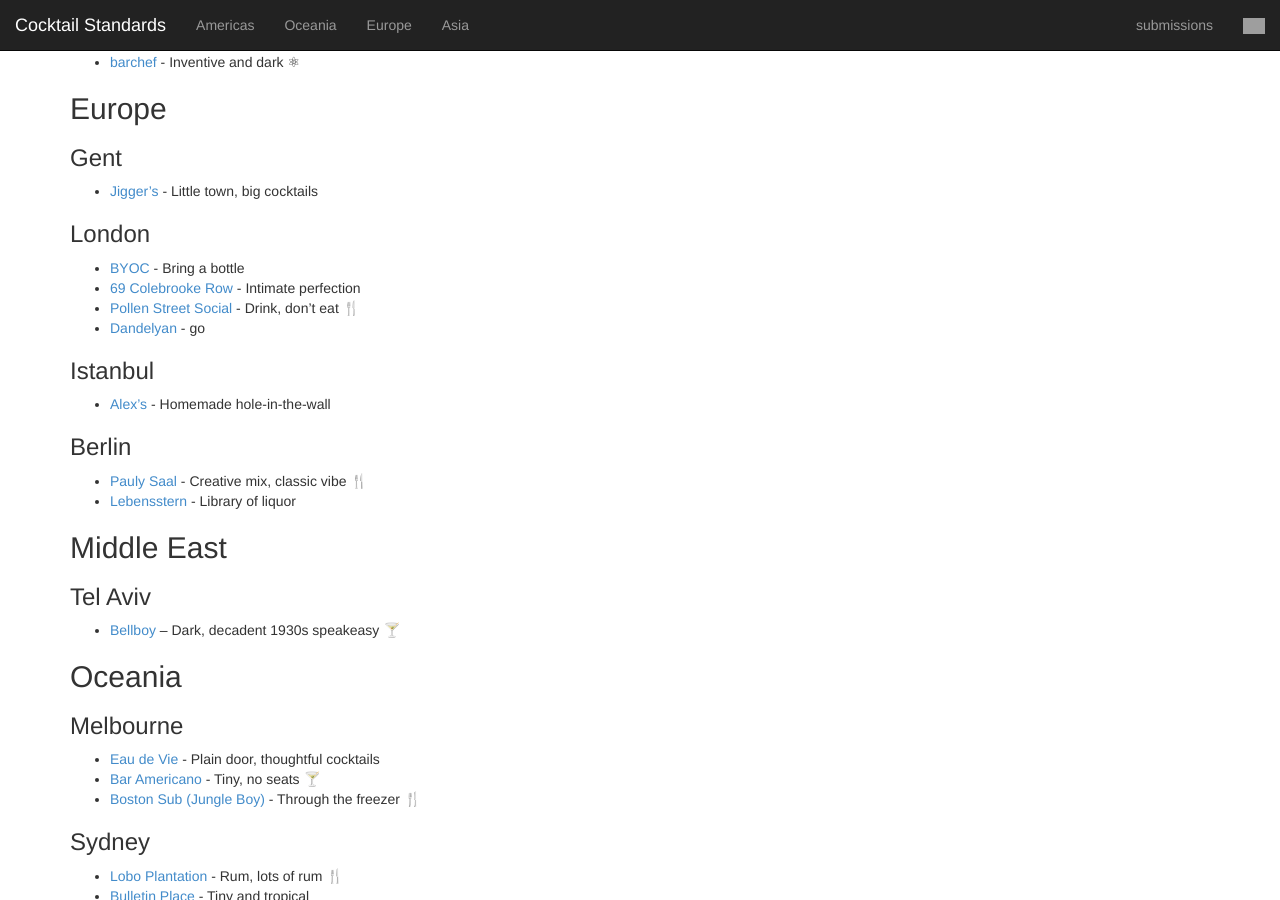
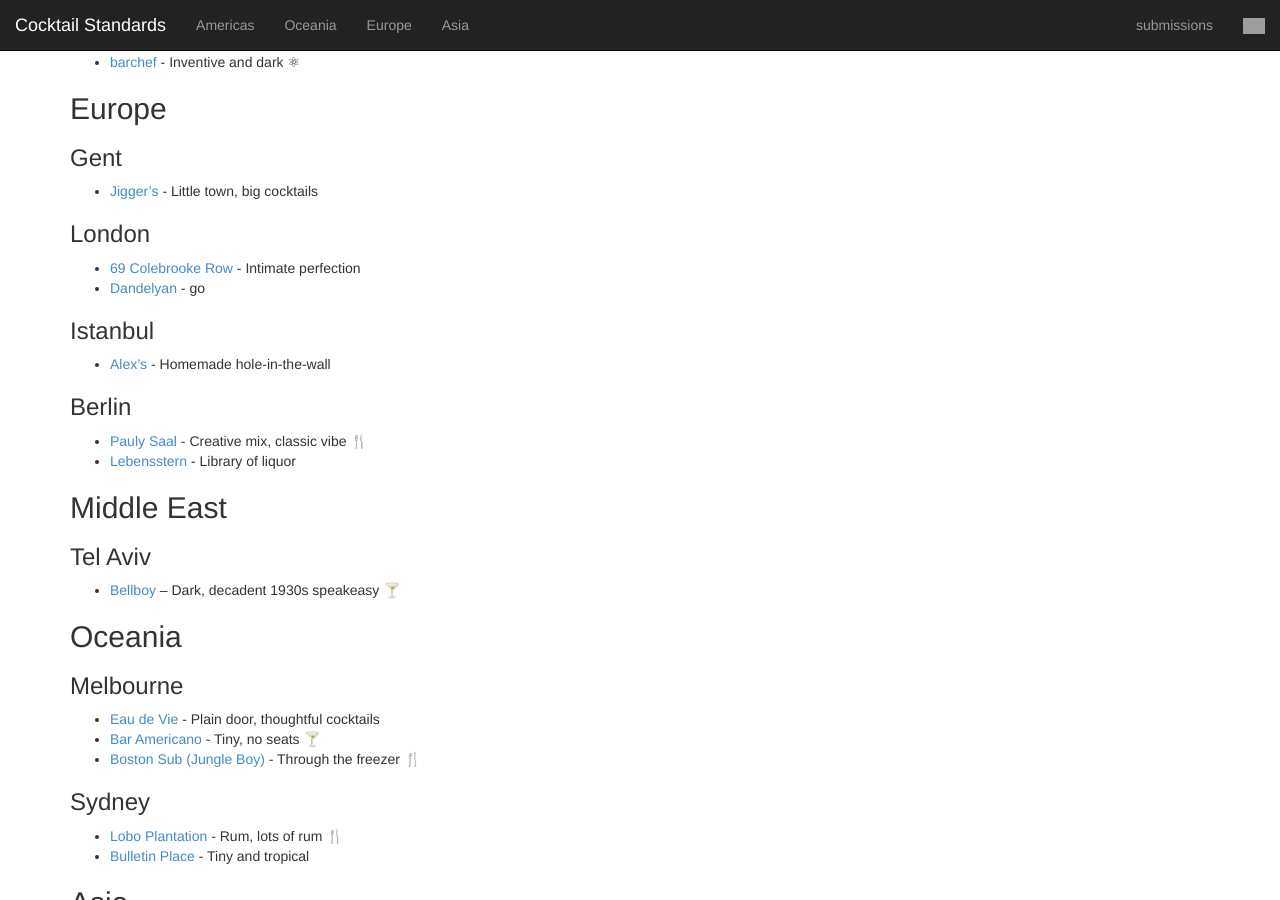
Before and after one commit to CocktailStandards/CocktailStandards.github.io, a Jekyll site: the page built from index.md, in a window 1280 px wide and 900 px high, scrolled down 729 px. Built offline with Jekyll 4.4.1, drawn with Linux system fonts in a browser that asks for light colours; grey boxes are pictures that could not be loaded.

Commit message:
remove some old places

```diff
--- a/index.md
+++ b/index.md
@@ -49,9 +49,7 @@ _While you're in town, pick up excellent cocktail supplies at [The Boston Shaker
 
 ### London
 
-* [BYOC](http://www.byoc.co.uk) - Bring a bottle
 * [69 Colebrooke Row](http://69colebrookerow.com) - Intimate perfection
-* [Pollen Street Social](http://www.pollenstreetsocial.com/social-bar/social-bar/) - Drink, don't eat 🍴
 * [Dandelyan](https://www.dandelyanbar.com) - go
 
 ### Istanbul
```
